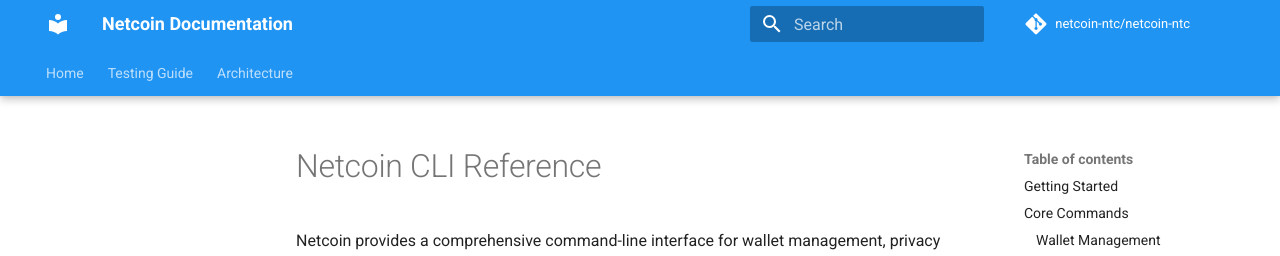
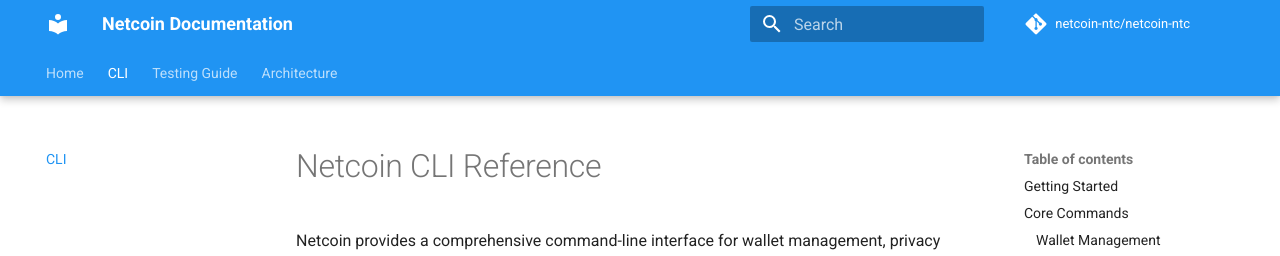
Before and after one commit to netcoin-ntc/netcoin-docs, an MkDocs documentation site: the page built from docs/cli.md, in a window 1280 px wide. Shown: the top 256 px of the page. Built offline with MkDocs 1.6.1 and Material for MkDocs 9.7.7, drawn with Linux system fonts in a browser that asks for light colours; comment, search, counter and statistics services are not loaded.

Commit message:
docs: Add CLI documentation page to navigation in mkdocs.yml

```diff
--- a/mkdocs.yml
+++ b/mkdocs.yml
@@ -43,5 +43,6 @@ markdown_extensions:
 
 nav:
   - Home: index.md
+  - CLI: cli.md
   - Testing Guide: testing_guide.md
   - Architecture: architecture.md
```
